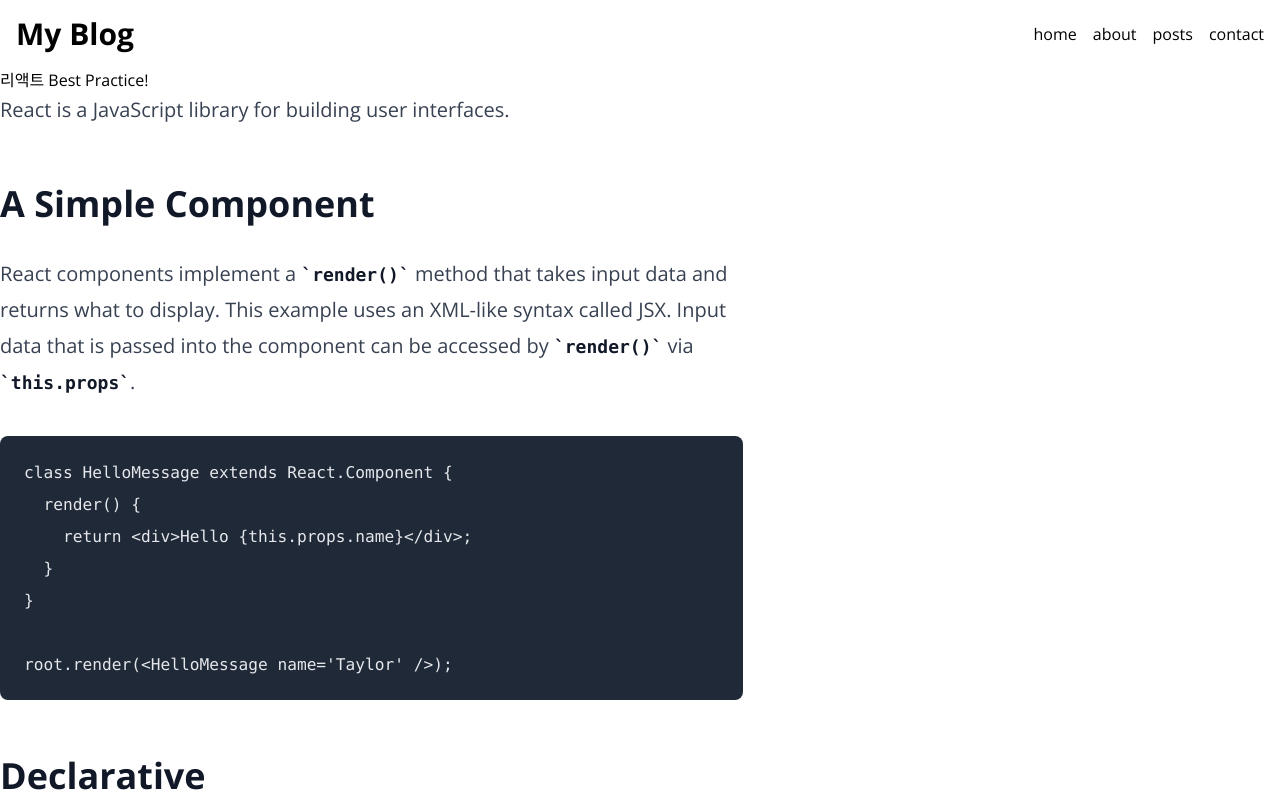
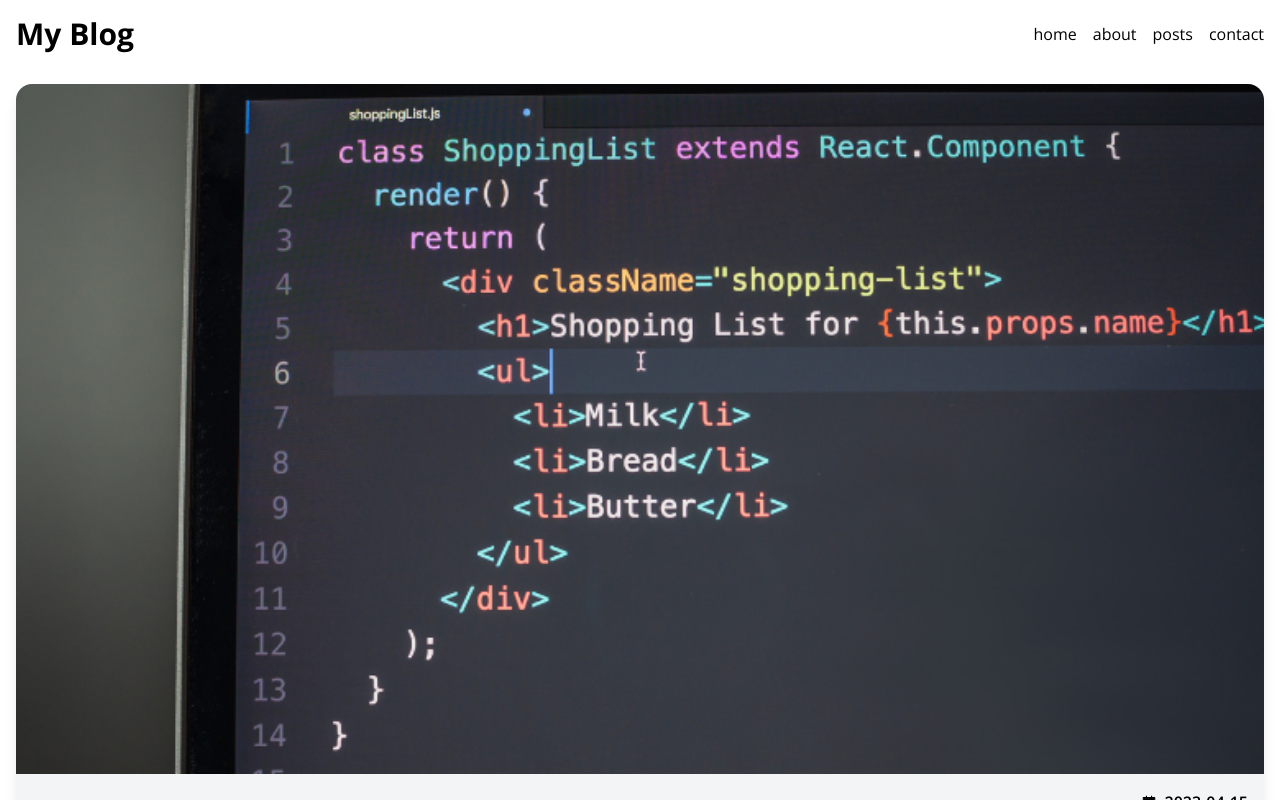
Before and after one commit to myjhye/blog, a Next.js app: page /posts/best-react-practices in a window 1280 px wide. Built offline with nearby package versions, Linux system fonts and the light colour scheme.

Commit message:
마크다운 뷰어 -> 상세정보 (스타일링)

```diff
--- a/src/app/posts/[slug]/page.tsx
+++ b/src/app/posts/[slug]/page.tsx
@@ -1,5 +1,7 @@
 import MarkdownViewer from "@/components/MarkdownViewer";
 import { getPostData } from "@/service/posts";
+import Image from "next/image";
+import {AiTwotoneCalendar} from 'react-icons/ai';
 
 type Props = {
     params: {
@@ -14,9 +16,26 @@
     const post = await getPostData(slug);
 
     return (
-        <>
-            <h1>{post.title}</h1>
-            <MarkdownViewer content={post.content} />
-        </>
+        <article className="rounded-2xl overflow-hidden bg-gray-100 shadow-lg m-4">
+            <Image
+                className="w-full h-1/5"
+                src={`/images/posts/${post.path}.png`}
+                alt={post.title}
+                width={760}
+                height={420}
+            />
+            <section className="flex flex-col p-4">
+                <div className="flex items-center self-end">
+                    <AiTwotoneCalendar />
+                    <p className="font-semibold ml-2">{post.date.toString()}</p>
+                </div>
+                <h1 className="text-4xl font-bold">{post.title}</h1>
+                <p className="text-xl font-bold">{post.description}</p>
+
+                {/* 구분선 */}
+                <div className="w-44 border-2 border-sky-600 mt-4 mb-8" />
+                <MarkdownViewer content={post.content} />
+            </section>
+        </article>
     )
 }
```
